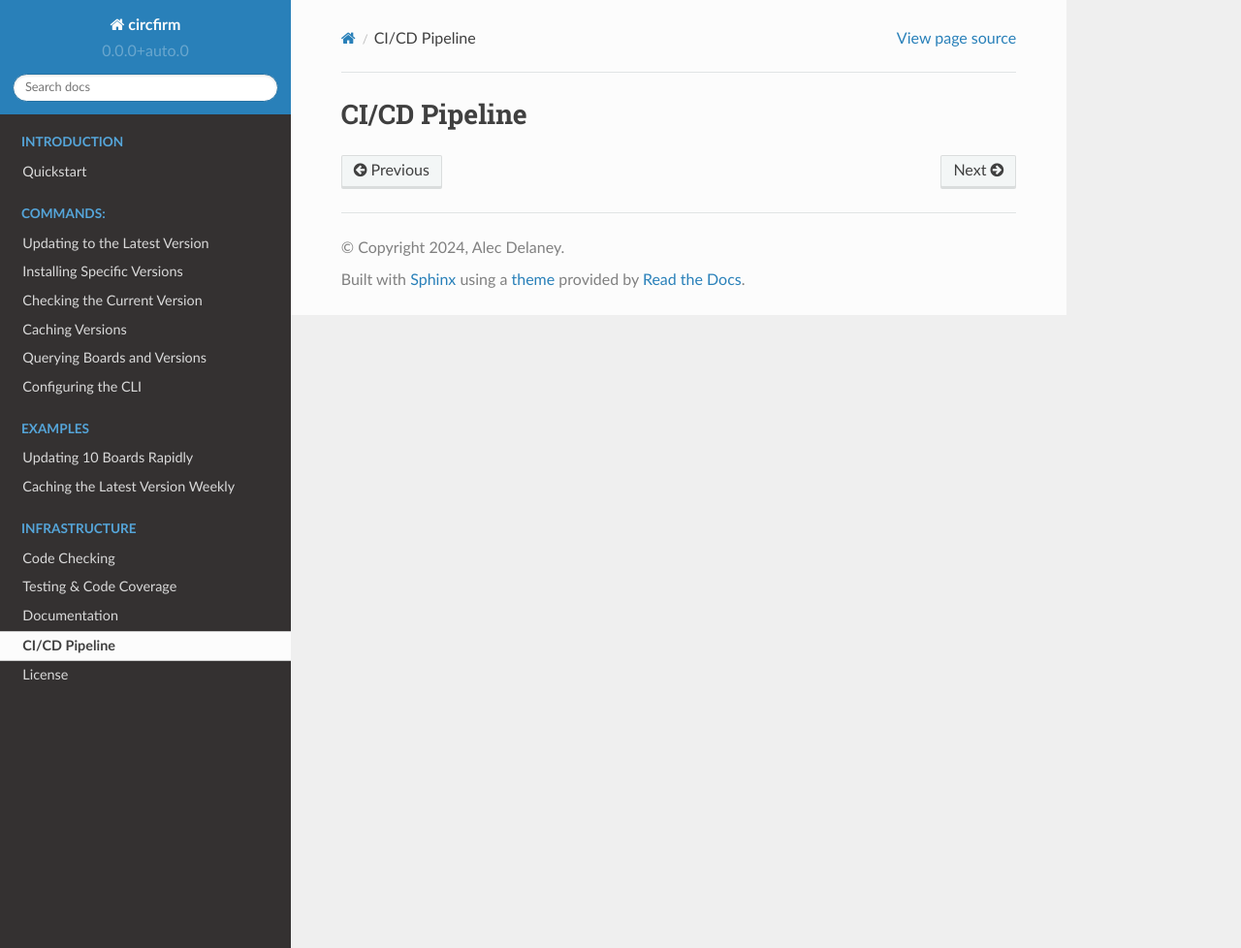
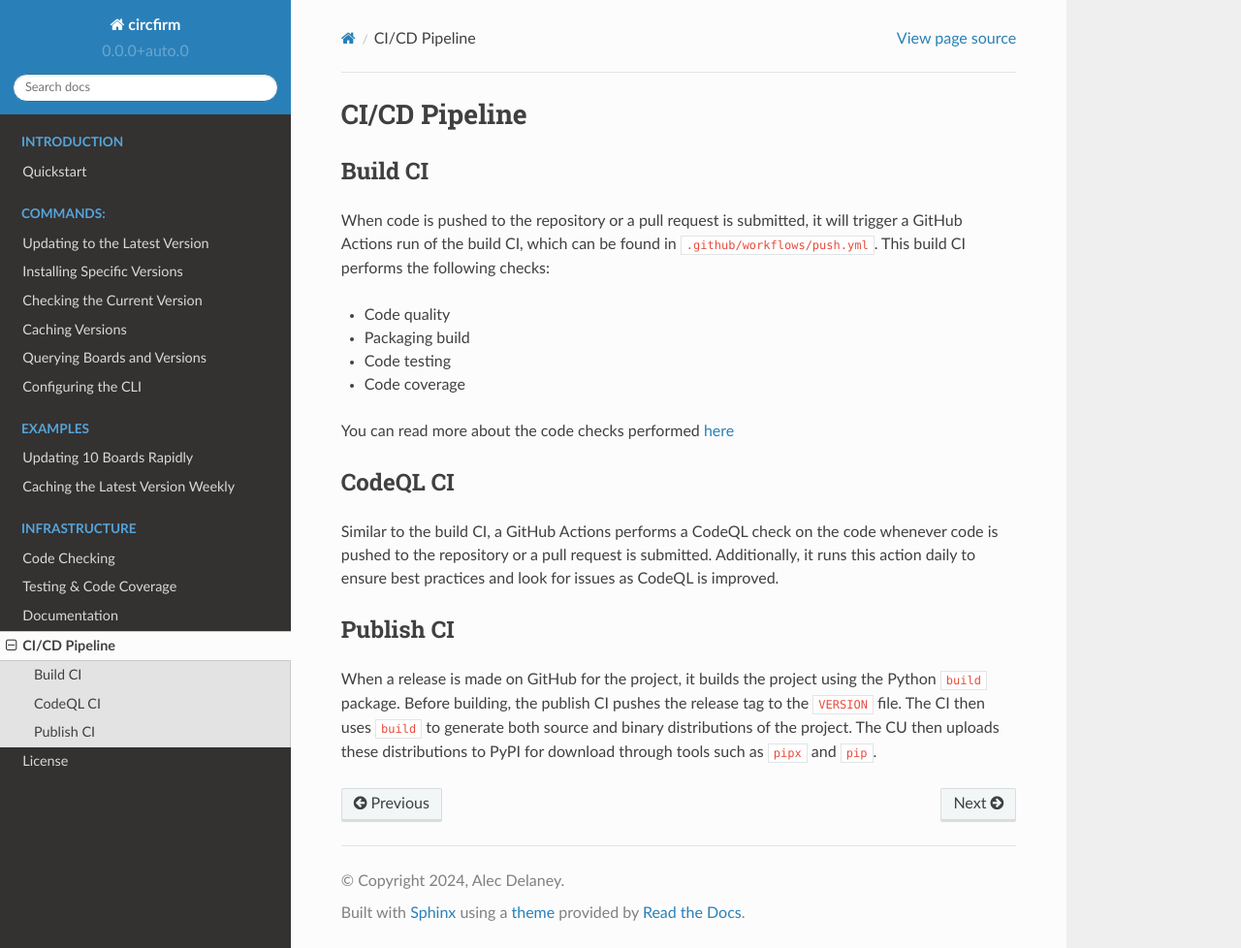
Before and after one commit to tekktrik/circfirm, a Sphinx documentation site: the page built from docs/infrastructure/ci.rst, in a window 1280 px wide and 978 px high. Shown: the whole window at 97% size. Built offline with Sphinx 7.4.7 and the Read the Docs theme 2.0.0, drawn with Linux system fonts in a browser that asks for light colours.

Commit message:
Add documentation for infrastructure pages

```diff
--- a/docs/infrastructure/ci.rst
+++ b/docs/infrastructure/ci.rst
@@ -4,3 +4,39 @@
 
 CI/CD Pipeline
 ==============
+
+.. _build-ci:
+
+Build CI
+--------
+
+When code is pushed to the repository or a pull request is submitted, it will
+trigger a GitHub Actions run of the build CI, which can be found in
+``.github/workflows/push.yml``.  This build CI performs the following checks:
+
+- Code quality
+- Packaging build
+- Code testing
+- Code coverage
+
+You can read more about the code checks performed :doc:`here <codecheck>`
+
+CodeQL CI
+---------
+
+Similar to the build CI, a GitHub Actions performs a CodeQL check on the code
+whenever code is pushed to the repository or a pull request is submitted.
+Additionally, it runs this action daily to ensure best practices and look for
+issues as CodeQL is improved.
+
+.. _publish-ci:
+
+Publish CI
+----------
+
+When a release is made on GitHub for the project, it builds the project using
+the Python ``build`` package.  Before building, the publish CI pushes the
+release tag to the ``VERSION`` file.  The CI then uses ``build`` to generate
+both source and binary distributions of the project.  The CU then uploads
+these distributions to PyPI for download through tools such as ``pipx`` and
+``pip``.
--- a/docs/infrastructure/codecheck.rst
+++ b/docs/infrastructure/codecheck.rst
@@ -4,3 +4,33 @@
 
 Code Checking
 =============
+
+Code checks are performed using ``pre-commit``, which runs git pre-commit hooks on all files.
+
+If you are developing the ``circfirm`` codebase, you can install these hooks into git by
+runing ``pre-commit install``.
+
+You can manually perform a check of the code, which includes all of the items below, by
+running ``make check``.
+
+Linting & Formatting
+--------------------
+
+Linting and formatting are done using ``ruff`` pre-commit hooks, as well as some of
+the basic ``pre-commit`` ones provided by the project.
+
+You can manually run linting and formatting checks using ``make lint`` and ``make format``
+respectively.
+
+Secret Detection
+----------------
+
+Yelp's ``detect-secrets`` tool runs to try and prevent secrets from being accidentally
+committed and shared.
+
+Open Source Compliance
+----------------------
+
+The FSF's REUSE tool runs on the entire repository to make sure all files are properly
+labelled with an open source license and conform to REUSE standards, which makes it
+easier for other people to reuse any part of it.
--- a/docs/infrastructure/docs.rst
+++ b/docs/infrastructure/docs.rst
@@ -4,3 +4,11 @@
 
 Documentation
 =============
+
+Documentation is generated by Sphinx and a number of Sphinx extensions.
+
+This documentation is pushed with every ``git push`` using a repository
+webhook to ReadTheDocs so others can view it online.
+
+You can manually test building the documentation during development by
+running ``make docs``.
--- a/docs/infrastructure/tests.rst
+++ b/docs/infrastructure/tests.rst
@@ -4,3 +4,14 @@
 
 Testing & Code Coverage
 =======================
+
+The project contains test code for testing compliance of the tool with
+expected behavior.  Testing is done using coverage.py, which uses pytest
+to actually run the tests.  Coverage.py then analyzes the code that was
+run in both the source code and tests themselves to calculate the code
+coverage metric.
+
+In the :ref:`build CI <build-ci>` for pull requests, this code coverage
+metric is uploaded to Codecov, which then comments on the pull request
+to help identify whether additional tests are needed based on the
+changes.
```
